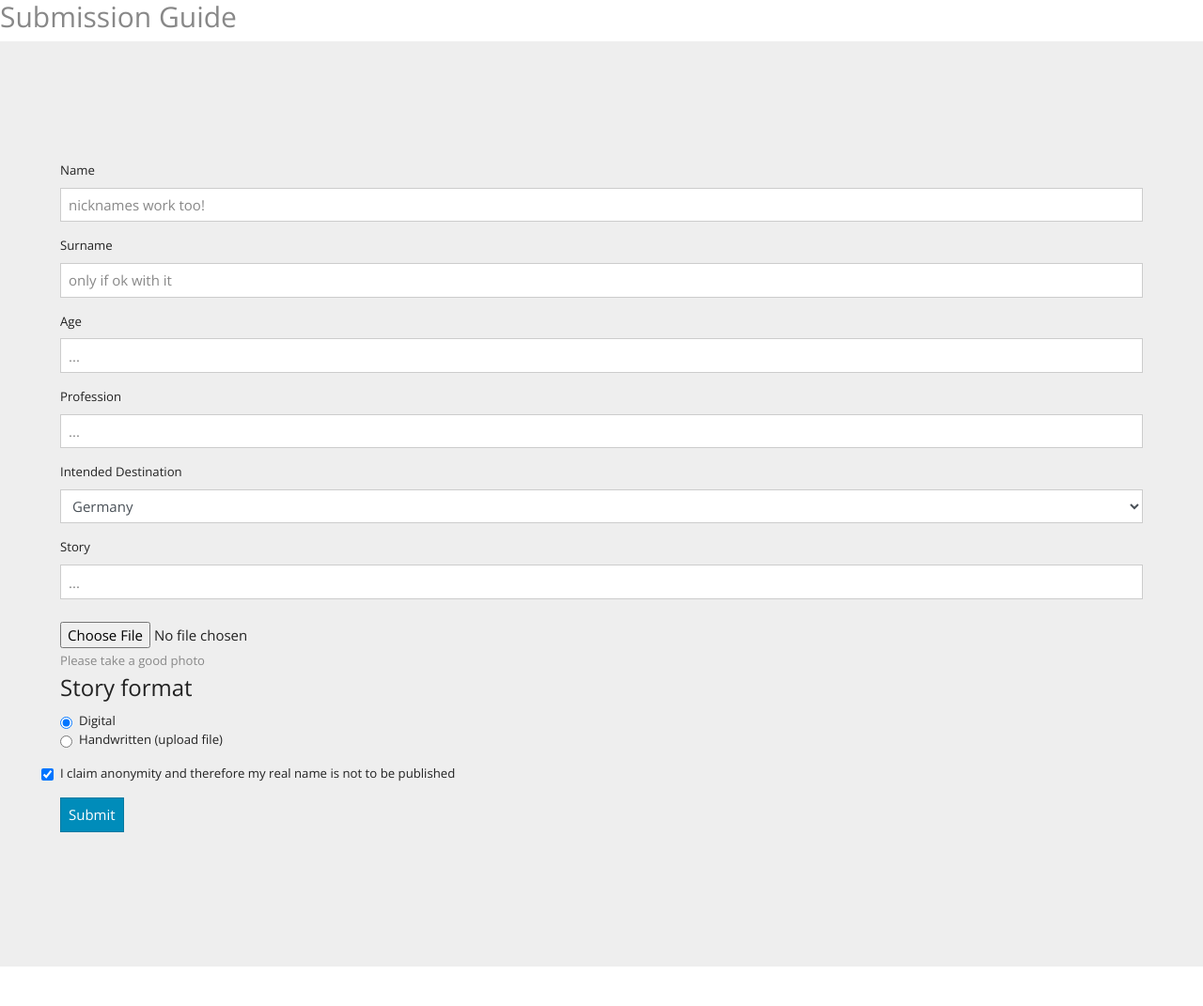
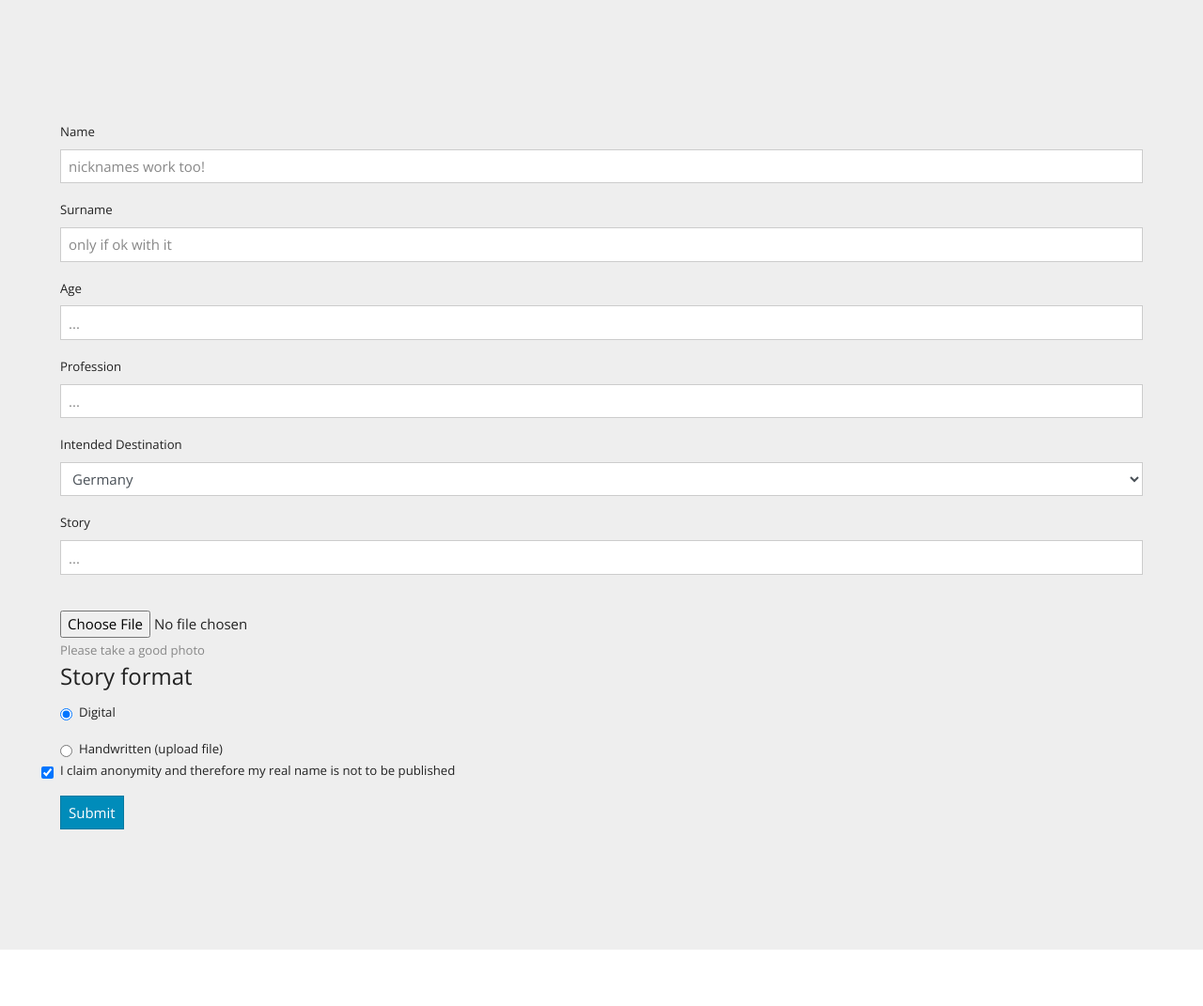
Before and after one commit to ekavroch/hearmes, a Django app: page /register/ in a window 1280 px wide. Shown: the top 1071 px of the page at 94% size. Run offline with Django 3.2, Linux system fonts and the light colour scheme; some libraries are stand-ins or nearby versions.

Commit message:
reg html

```diff
--- a/templates/base.html
+++ b/templates/base.html
@@ -3,6 +3,8 @@
   <head>
     <meta charset="utf-8">
     <title>{% block title %}Default Title{% endblock %}</title>
+        <link href="https://maxcdn.bootstrapcdn.com/bootswatch/4.0.0/yeti/bootstrap.min.css" rel="stylesheet"/>
+
     {% block stylesheet %}{% endblock %}
   </head>
   <body>
--- a/templates/register.html
+++ b/templates/register.html
@@ -1,20 +1,9 @@
-<html xmlns="http://www.w3.org/1999/html">
+{% extends 'base.html' %}
 
-  <head>
-    <meta charset="utf-8">
-    <meta http-equiv="X-UA-Compatible" content="IE=edge">
-    <meta name="viewport" content="width=device-width, initial-scale=1">
-    <title>Story Submission</title>
+    {% block content %}
+        <div class="jumbotron">
+        <form id="inputForm">
 
-    <link href="https://maxcdn.bootstrapcdn.com/bootswatch/4.0.0/yeti/bootstrap.min.css" rel="stylesheet"/>
-  </head>
-
-  <body>
-  <h2 class="text-muted">Submission Guide</h2>
-
-      <div class="jumbotron">
-
-        <form id="inputForm">
           <div class="form-group">
             <label>Name</label>
             <input type="text" class="form-control" id="firstName" placeholder="nicknames work too!">
@@ -52,14 +41,14 @@
                 <input type="text" class="form-control" id="story" placeholder="...">
             </div>
 
-                             <div class="col-xs-6">
-                    <label for="exampleInputFile"></label>
-                    <input class="form-control-file" id="exampleInputFile" aria-describedby="fileHelp" type="file">
-                    <small id="fileHelp" class="form-text text-muted">Please take a good photo</small>
-                </div>
+            <div class="col-xs-6">
+                <label for="exampleInputFile"></label>
+                <input class="form-control-file" id="exampleInputFile" aria-describedby="fileHelp" type="file">
+                <small id="fileHelp" class="form-text text-muted">Please take a good photo</small>
+            </div>
 
 
-             <fieldset class="form-group">
+             <div class="form-group">
                 <legend>Story format</legend>
                 <div class="form-check">
                     <label class="form-check-label">
@@ -67,6 +56,7 @@
                         Digital
                     </label>
                 </div>
+             </div>
 
                  <div class="form-check">
                     <label class="form-check-label">
@@ -74,7 +64,7 @@
                         Handwritten (upload file)
                     </label>
                  </div>
-    </fieldset>
+
 
 
 
@@ -90,5 +80,4 @@
             <button type="submit" class="btn btn-primary">Submit</button>
         </form>
         </div>
-  </body>
-</html>
+        {%  endblock %}
```
